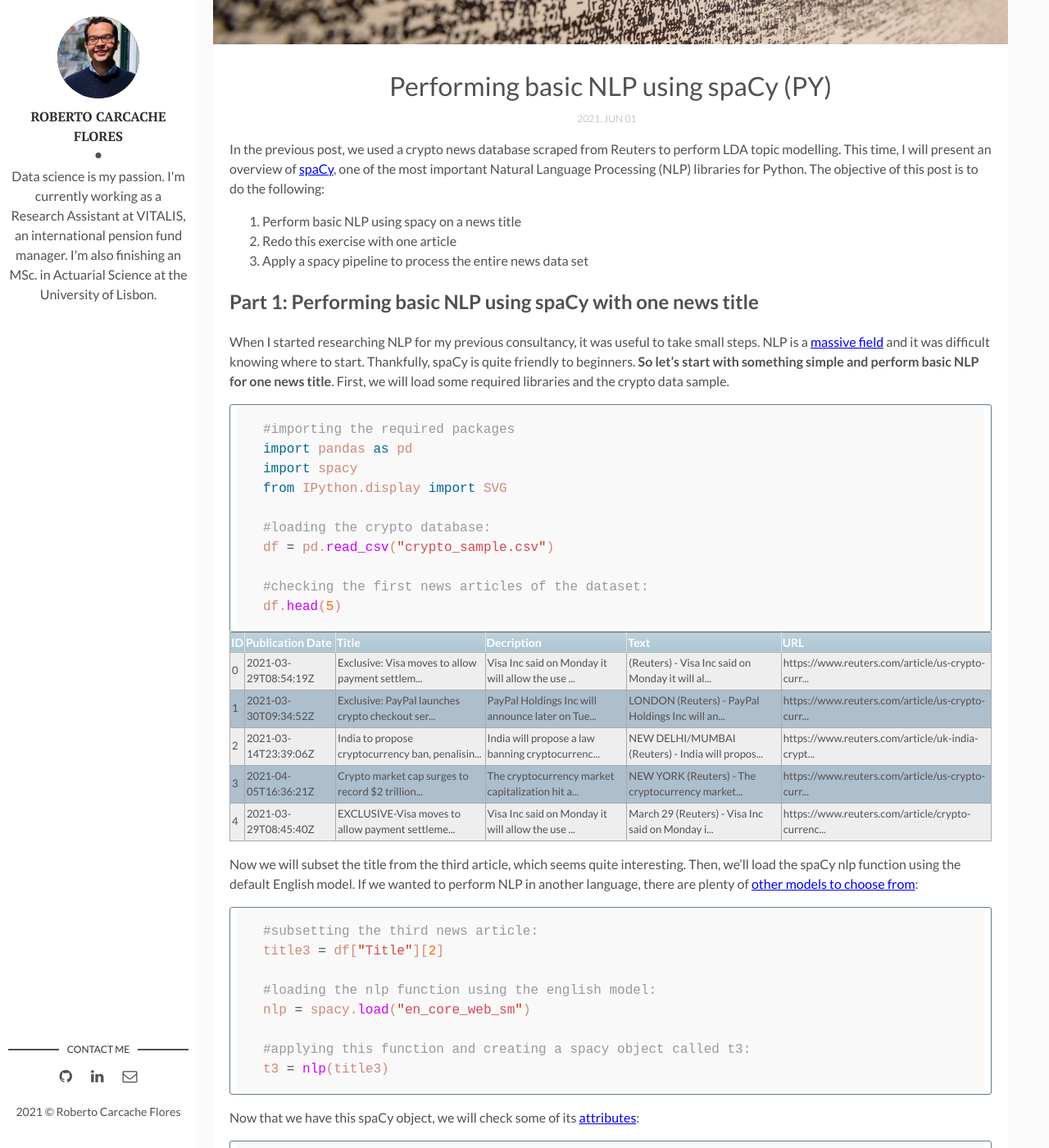
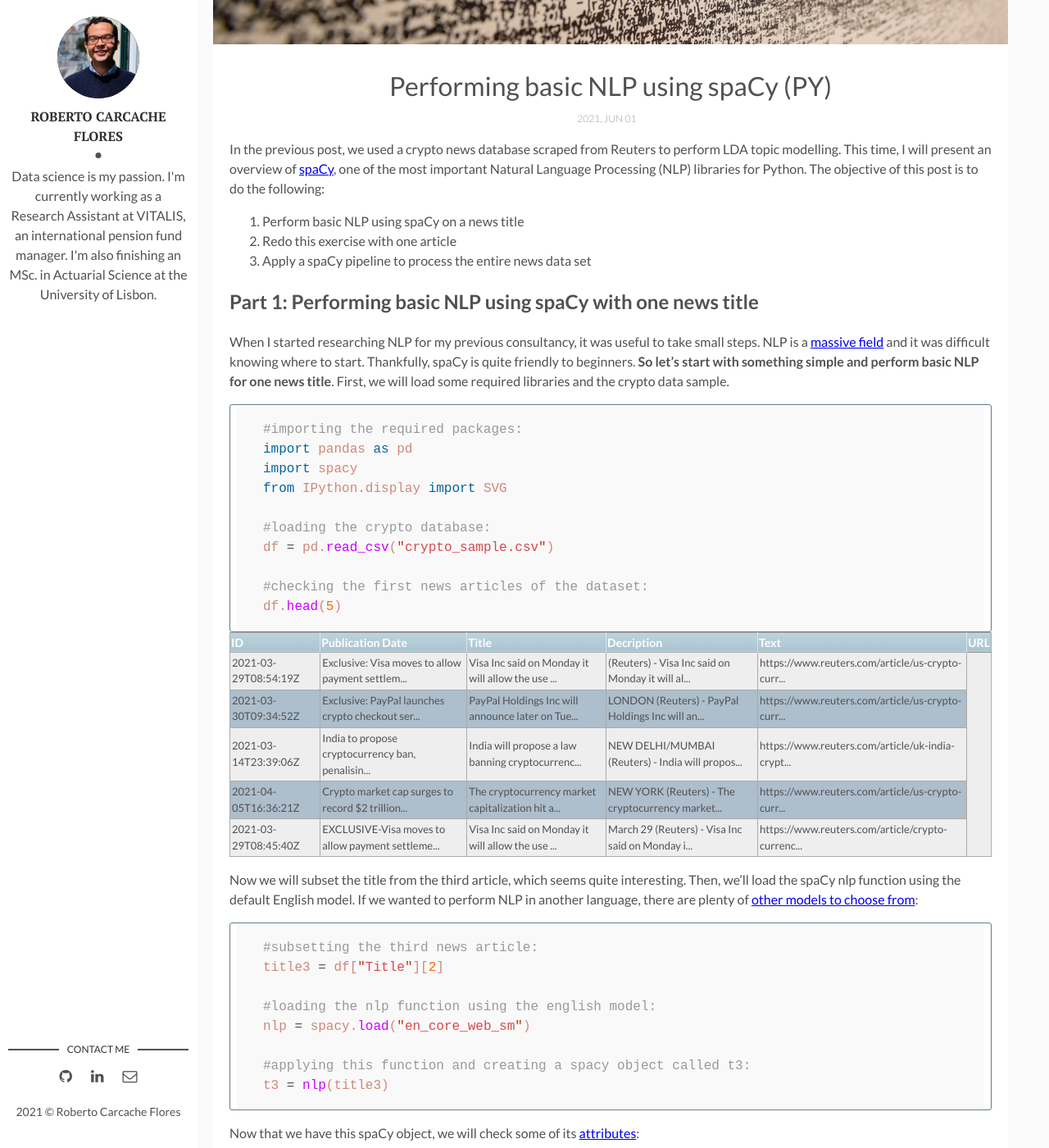
Before and after one commit to rcarcacheflores/Research, a Jekyll site: the page built from _posts/2021-06-1-post10.md, in a window 1280 px wide and 1400 px high, scrolled down 466 px. Shown: the whole window at 82% size. Built offline with Jekyll 4.4.1, drawn with Linux system fonts in a browser that asks for light colours; some of the changed text lies outside the part shown.

Commit message:
Update 2021-06-1-post10.md

````diff
--- a/_posts/2021-06-1-post10.md
+++ b/_posts/2021-06-1-post10.md
@@ -9,9 +9,9 @@
 
 In the previous post, we used a crypto news database scraped from Reuters to perform LDA topic modelling. This time, I will present an overview of [spaCy](https://spacy.io), one of the most important Natural Language Processing  (NLP) libraries for Python. The objective of this post is to do the following:
 
-1. Perform basic NLP using spacy on a news title
+1. Perform basic NLP using spaCy on a news title
 2. Redo this exercise with one article
-3. Apply a spacy pipeline to process the entire news data set
+3. Apply a spaCy pipeline to process the entire news data set
 
 ## Part 1: Performing basic NLP using spaCy with one news title
 
@@ -19,7 +19,7 @@
 
 
 ```python
-#importing the required packages
+#importing the required packages:
 import pandas as pd
 import spacy
 from IPython.display import SVG
@@ -61,7 +61,6 @@
   </thead>
   <tbody>
     <tr>
-      <td>0</td>
       <td>2021-03-29T08:54:19Z</td>
       <td>Exclusive: Visa moves to allow payment settlem...</td>
       <td>Visa Inc said on Monday it will allow the use ...</td>
@@ -69,7 +68,6 @@
       <td>https://www.reuters.com/article/us-crypto-curr...</td>
     </tr>
     <tr>
-      <td>1</td>
       <td>2021-03-30T09:34:52Z</td>
       <td>Exclusive: PayPal launches crypto checkout ser...</td>
       <td>PayPal Holdings Inc will announce later on Tue...</td>
@@ -77,7 +75,6 @@
       <td>https://www.reuters.com/article/us-crypto-curr...</td>
     </tr>
     <tr>
-      <td>2</td>
       <td>2021-03-14T23:39:06Z</td>
       <td>India to propose cryptocurrency ban, penalisin...</td>
       <td>India will propose a law banning cryptocurrenc...</td>
@@ -85,7 +82,6 @@
       <td>https://www.reuters.com/article/uk-india-crypt...</td>
     </tr>
     <tr>
-      <td>3</td>
       <td>2021-04-05T16:36:21Z</td>
       <td>Crypto market cap surges to record $2 trillion...</td>
       <td>The cryptocurrency market capitalization hit a...</td>
@@ -93,7 +89,6 @@
       <td>https://www.reuters.com/article/us-crypto-curr...</td>
     </tr>
     <tr>
-      <td>4</td>
       <td>2021-03-29T08:45:40Z</td>
       <td>EXCLUSIVE-Visa moves to allow payment settleme...</td>
       <td>Visa Inc said on Monday it will allow the use ...</td>
@@ -406,7 +400,6 @@
 <table border="1" class="dataframe">
   <thead>
     <tr style="text-align: middle;">
-      <th></th>
       <th>Text</th>
       <th>Lemma</th>
       <th>Short POS</th>
@@ -415,70 +408,60 @@
   </thead>
   <tbody>
     <tr>
-      <th>0</th>
       <td>NEW</td>
       <td>NEW</td>
       <td>NNP</td>
       <td>PROPN</td>
     </tr>
     <tr>
-      <th>1</th>
       <td>DELHI</td>
       <td>DELHI</td>
       <td>NNP</td>
       <td>PROPN</td>
     </tr>
     <tr>
-      <th>2</th>
       <td>/</td>
       <td>/</td>
       <td>SYM</td>
       <td>SYM</td>
     </tr>
     <tr>
-      <th>3</th>
       <td>MUMBAI</td>
       <td>MUMBAI</td>
       <td>NNP</td>
       <td>PROPN</td>
     </tr>
     <tr>
-      <th>4</th>
       <td>(</td>
       <td>(</td>
       <td>-LRB-</td>
       <td>PUNCT</td>
     </tr>
     <tr>
-      <th>5</th>
       <td>Reuters</td>
       <td>Reuters</td>
       <td>NNP</td>
       <td>PROPN</td>
     </tr>
     <tr>
-      <th>6</th>
       <td>)</td>
       <td>)</td>
       <td>-RRB-</td>
       <td>PUNCT</td>
     </tr>
     <tr>
-      <th>7</th>
       <td>-</td>
       <td>-</td>
       <td>:</td>
       <td>PUNCT</td>
     </tr>
     <tr>
-      <th>8</th>
       <td>India</td>
       <td>India</td>
       <td>NNP</td>
       <td>PROPN</td>
     </tr>
     <tr>
-      <th>9</th>
       <td>will</td>
       <td>will</td>
       <td>MD</td>
````
Also changed, not shown: other parts of _posts/2021-06-1-post10.md (+1 -2 lines).
